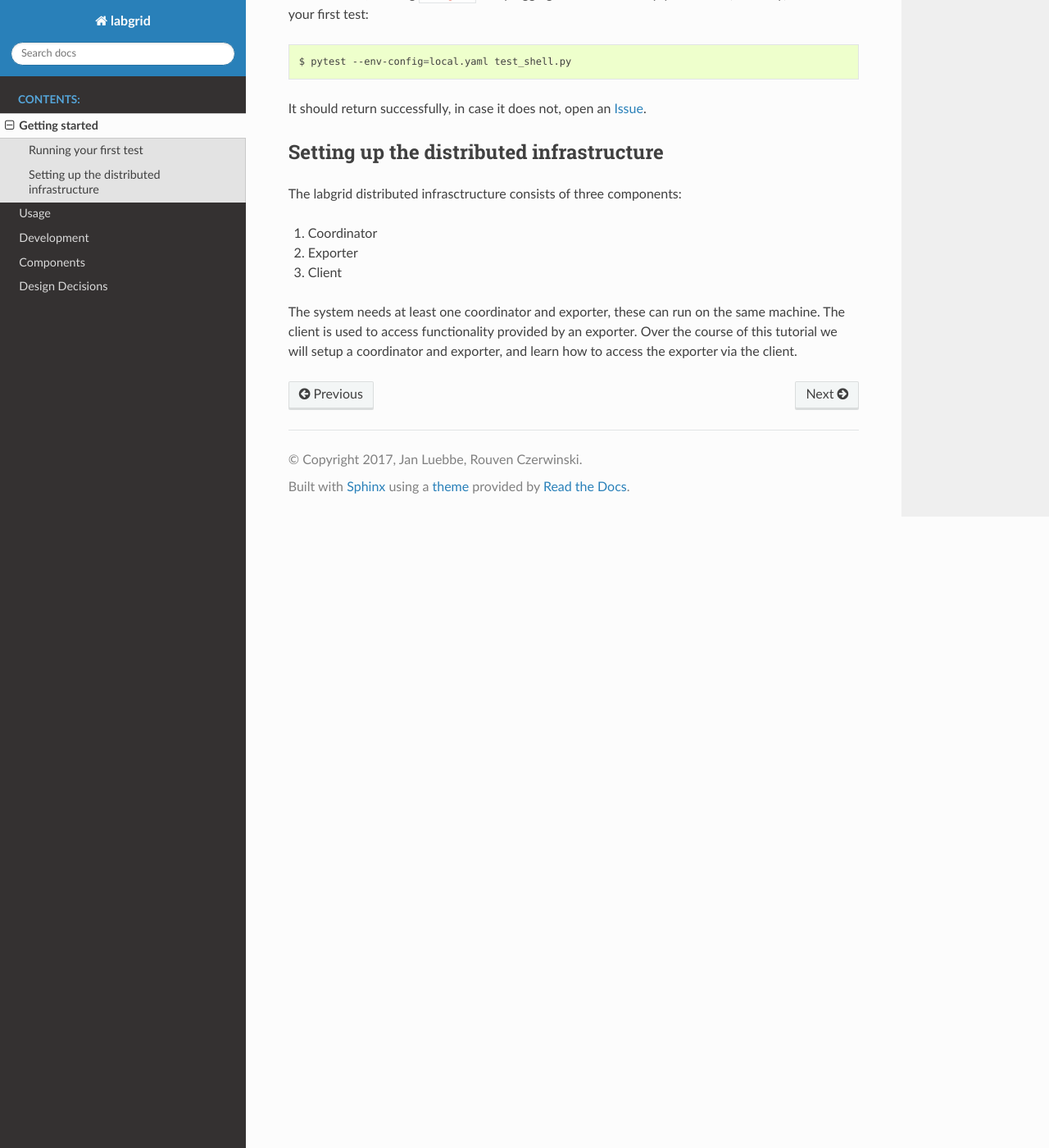
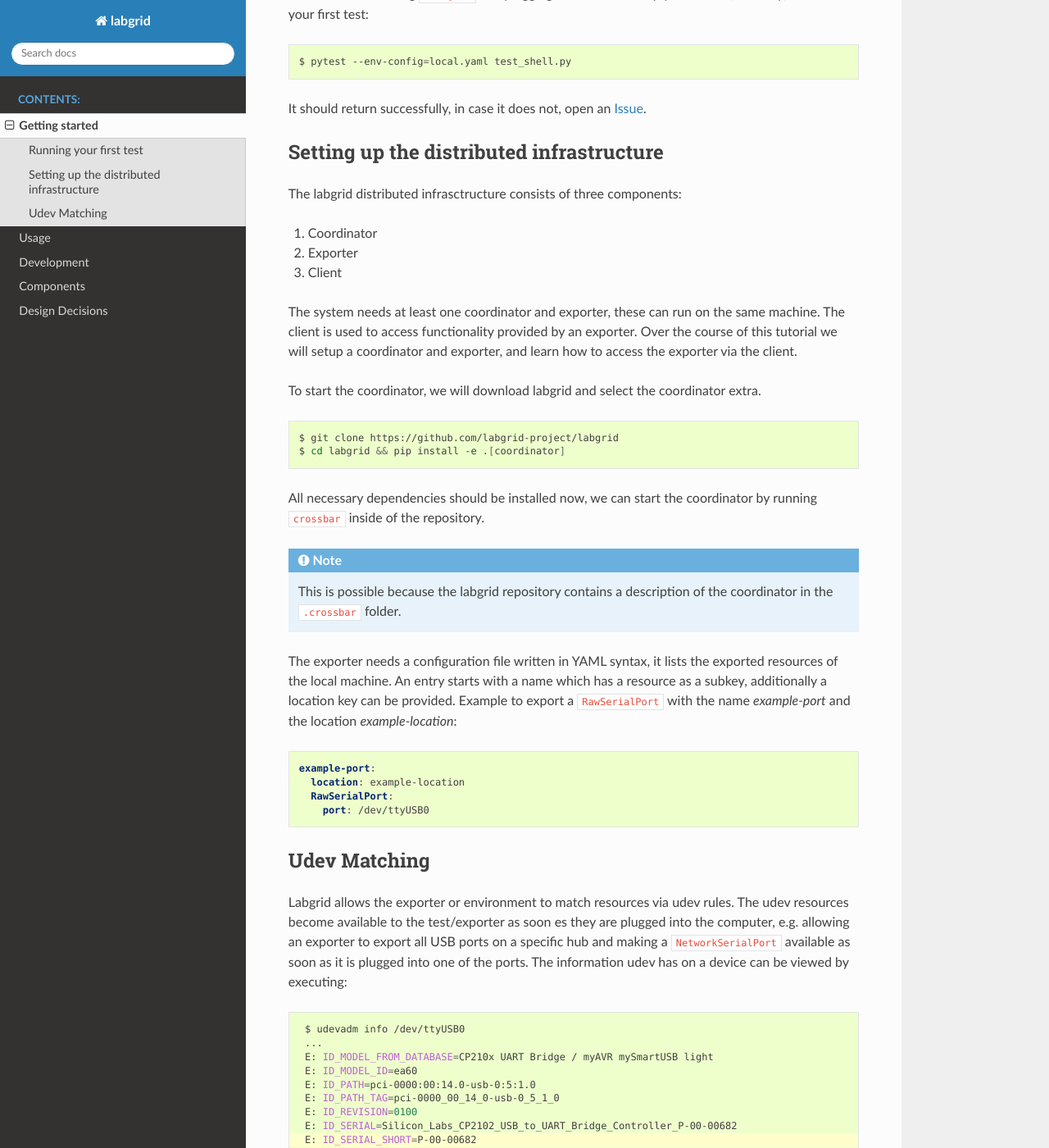
Before and after one commit to labgrid-project/labgrid, a Sphinx documentation site: the page built from doc/getting_started.rst, in a window 1280 px wide and 1400 px high, scrolled down 966 px. Shown: the whole window at 82% size. Built offline with Sphinx 7.4.7 and the Read the Docs theme 2.0.0, drawn with Linux system fonts in a browser that asks for light colours; pages that are not in the unit, such as notebooks, are missing from menus; some of the changed text lies outside the part shown.

Commit message:
doc/getting_started: distributed tutorial, udev matching
Signed-off-by: Rouven Czerwinski <r.czerwinski@pengutronix.de>

```diff
--- a/doc/getting_started.rst
+++ b/doc/getting_started.rst
@@ -68,3 +68,71 @@
 same machine. The client is used to access functionality provided by an
 exporter. Over the course of this tutorial we will setup a coordinator and
 exporter, and learn how to access the exporter via the client.
+
+To start the coordinator, we will download labgrid and select the coordinator
+extra.
+
+.. code-block:: bash
+
+    $ git clone https://github.com/labgrid-project/labgrid
+    $ cd labgrid && pip install -e .[coordinator]
+
+
+All necessary dependencies should be installed now, we can start the coordinator
+by running ``crossbar`` inside of the repository.
+
+.. note::  This is possible because the labgrid repository contains a
+           description of the coordinator in the ``.crossbar`` folder.
+
+The exporter needs a configuration file written in YAML syntax, it lists the
+exported resources of the local machine. An entry starts with a name which has a
+resource as a subkey, additionally a location key can be provided. Example to
+export a ``RawSerialPort`` with the name `example-port` and the location
+`example-location`:
+
+
+.. code-block:: yaml
+
+   example-port:
+     location: example-location
+     RawSerialPort:
+       port: /dev/ttyUSB0
+
+
+Udev Matching
+=============
+
+Labgrid allows the exporter or environment to match resources via udev rules.
+The udev resources become available to the test/exporter as soon es they are
+plugged into the computer, e.g. allowing an exporter to export all USB ports on
+a specific hub and making a ``NetworkSerialPort`` available as soon as it is
+plugged into one of the ports. The information udev has on a device can be
+viewed by executing:
+
+.. code-block:: bash
+   :emphasize-lines: 9
+
+    $ udevadm info /dev/ttyUSB0
+    ...
+    E: ID_MODEL_FROM_DATABASE=CP210x UART Bridge / myAVR mySmartUSB light
+    E: ID_MODEL_ID=ea60
+    E: ID_PATH=pci-0000:00:14.0-usb-0:5:1.0
+    E: ID_PATH_TAG=pci-0000_00_14_0-usb-0_5_1_0
+    E: ID_REVISION=0100
+    E: ID_SERIAL=Silicon_Labs_CP2102_USB_to_UART_Bridge_Controller_P-00-00682
+    E: ID_SERIAL_SHORT=P-00-00682
+    E: ID_TYPE=generic
+    ...
+
+In this case the device has an ``ID_SERIAL_SHORT`` key with a unique ID embedded
+in the USB-serial converter. The YAML representation to match this converter:
+
+
+.. code-block:: yaml
+
+   USBSerialPort:
+     match:
+       ID_SERIAL_SHORT: P-00-00682
+
+This section can now be added under the resource key in a environment
+configuration or under its own entry in an exporter configuration file.
```
